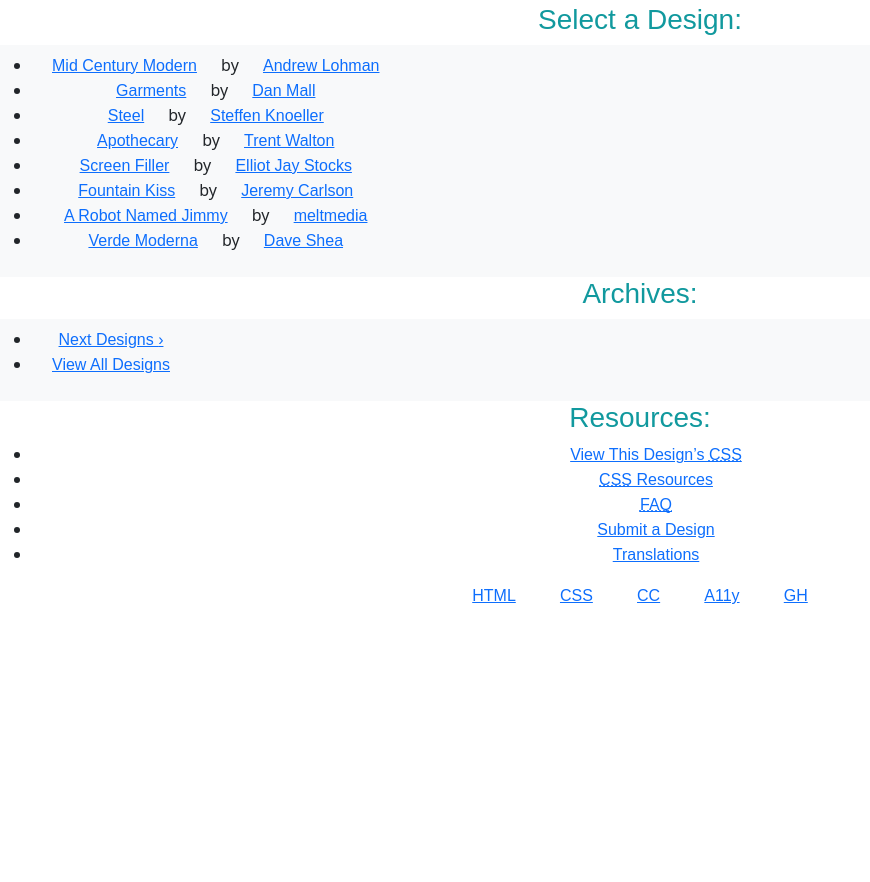
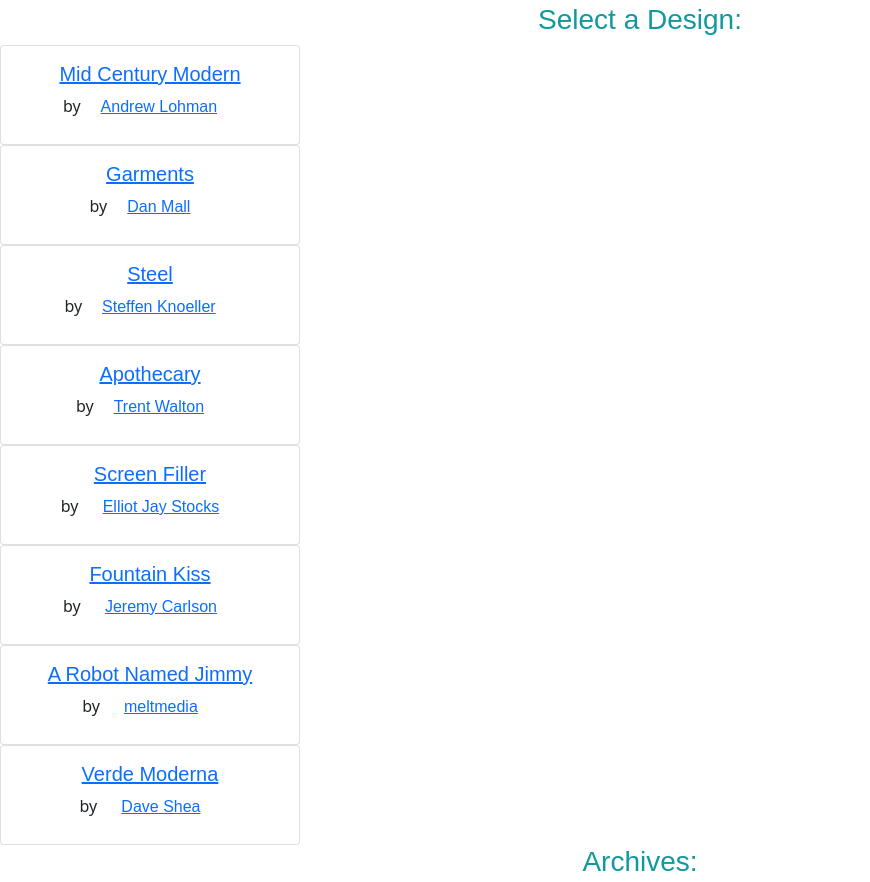
Before and after one commit to brennerhaverlock/CSSZenGardenWFramework, a plain HTML site: page index.html in a window 1280 px wide. Shown: the part 2827-3709 px from the top of the page, without its empty margins (0-870 px from the left). Before the commit the page ends 3435 px from the top, so only its background shows below. Drawn offline with nearby package versions, Linux system fonts and the light colour scheme.

Commit message:
updated design
Select a Design was updated to cards instead of a nav

```diff
--- a/index.html
+++ b/index.html
@@ -97,26 +97,85 @@
 			<div class="design-selection" id="design-selection">
 				<h3 class="select">Select a Design:</h3>
 
-                <nav class="navbar navbar-light bg-light">
-                    <ul>
-                        <li>
-                            <a href="/221/" class="design-name">Mid Century Modern</a> by						<a href="http://andrewlohman.com/" class="designer-name">Andrew Lohman</a>
-                        </li>					<li>
-                            <a href="/220/" class="design-name">Garments</a> by						<a href="http://danielmall.com/" class="designer-name">Dan Mall</a>
-                        </li>					<li>
-                            <a href="/219/" class="design-name">Steel</a> by						<a href="http://steffen-knoeller.de" class="designer-name">Steffen Knoeller</a>
-                        </li>					<li>
-                            <a href="/218/" class="design-name">Apothecary</a> by						<a href="http://trentwalton.com" class="designer-name">Trent Walton</a>
-                        </li>					<li>
-                            <a href="/217/" class="design-name">Screen Filler</a> by						<a href="http://elliotjaystocks.com/" class="designer-name">Elliot Jay Stocks</a>
-                        </li>					<li>
-                            <a href="/216/" class="design-name">Fountain Kiss</a> by						<a href="http://jeremycarlson.com" class="designer-name">Jeremy Carlson</a>
-                        </li>					<li>
-                            <a href="/215/" class="design-name">A Robot Named Jimmy</a> by						<a href="http://meltmedia.com/" class="designer-name">meltmedia</a>
-                        </li>					<li>
-                            <a href="/214/" class="design-name">Verde Moderna</a> by						<a href="http://www.mezzoblue.com/" class="designer-name">Dave Shea</a>
-                        </li>					</ul>
-                  </nav>
+                  <div class="card-columns">
+                    <div class="card">
+                      <div class="card-body">
+
+                        <h5 class="card-title"><a href="/221/" class="design-name">Mid Century Modern</a></h5>
+                        by<a href="http://andrewlohman.com/" class="designer-name">Andrew Lohman</a>
+                        <!-- <p class="card-text">This is a longer card with supporting text below as a natural lead-in to additional content. This content is a little bit longer.</p> -->
+                      </div>
+
+                    </div>
+
+                    <div class="card">
+                        <div class="card-body">
+
+                          <h5 class="card-title"><a href="/220/" class="design-name">Garments</a></h5>
+                          by<a href="http://danielmall.com/" class="designer-name">Dan Mall</a>
+                          <!-- <p class="card-text">This is a longer card with supporting text below as a natural lead-in to additional content. This content is a little bit longer.</p> -->
+                        </div>
+
+                      </div>
+
+                      <div class="card">
+                        <div class="card-body">
+
+                          <h5 class="card-title"><a href="/219/" class="design-name">Steel</a></h5>
+                          by<a href="http://steffen-knoeller.de" class="designer-name">Steffen Knoeller</a>
+                          <!-- <p class="card-text">This is a longer card with supporting text below as a natural lead-in to additional content. This content is a little bit longer.</p> -->
+                        </div>
+
+                      </div>
+
+                      <div class="card">
+                        <div class="card-body">
+
+                          <h5 class="card-title"><a href="/218/" class="design-name">Apothecary</a></h5>
+                          by<a href="http://trentwalton.com" class="designer-name">Trent Walton</a>
+                          <!-- <p class="card-text">This is a longer card with supporting text below as a natural lead-in to additional content. This content is a little bit longer.</p> -->
+                        </div>
+
+                      </div>
+
+                      <div class="card">
+                        <div class="card-body">
+
+                          <h5 class="card-title"><a href="/217/" class="design-name">Screen Filler</a></h5>
+                          by						<a href="http://elliotjaystocks.com/" class="designer-name">Elliot Jay Stocks</a>
+                          <!-- <p class="card-text">This is a longer card with supporting text below as a natural lead-in to additional content. This content is a little bit longer.</p> -->
+                        </div>
+
+                      </div>
+                      <div class="card">
+                        <div class="card-body">
+
+                          <h5 class="card-title"><a href="/216/" class="design-name">Fountain Kiss</a></h5>
+                          by						<a href="http://jeremycarlson.com" class="designer-name">Jeremy Carlson</a>
+                          <!-- <p class="card-text">This is a longer card with supporting text below as a natural lead-in to additional content. This content is a little bit longer.</p> -->
+                        </div>
+
+                      </div>
+
+                      <div class="card">
+                        <div class="card-body">
+
+                          <h5 class="card-title"><a href="/215/" class="design-name">A Robot Named Jimmy</a> </h5>
+                          by						<a href="http://meltmedia.com/" class="designer-name">meltmedia</a>
+                          <!-- <p class="card-text">This is a longer card with supporting text below as a natural lead-in to additional content. This content is a little bit longer.</p> -->
+                        </div>
+                      </div>
+
+                      <div class="card">
+                        <div class="card-body">
+
+                          <h5 class="card-title"><a href="/214/" class="design-name">Verde Moderna</a></h5>
+                          by						<a href="http://www.mezzoblue.com/" class="designer-name">Dave Shea</a>
+                          <!-- <p class="card-text">This is a longer card with supporting text below as a natural lead-in to additional content. This content is a little bit longer.</p> -->
+                        </div>
+                        <!-- <a href="/214/" class="design-name">Verde Moderna</a> by						<a href="http://www.mezzoblue.com/" class="designer-name">Dave Shea</a> -->
+                      </div>
+                  </div>
 			</div>
 
 			<div class="design-archives" id="design-archives">
@@ -134,7 +193,10 @@
 						</li>
 					</ul>
 				</nav>
-			</div>
+            </div>
+
+
+
 
 			<div class="zen-resources" id="zen-resources">
 				<h3 class="resources">Resources:</h3>
@@ -162,6 +224,8 @@
 				</ul>
 			</div>
         </div>
+
+
 
         <footer>
 			<a href="http://validator.w3.org/check/referer" title="Check the validity of this site&#8217;s HTML" class="zen-validate-html">HTML</a>
--- a/styles.css
+++ b/styles.css
@@ -45,6 +45,11 @@ body {
 
   a:hover {
     color: #eaf6f6;
+  }
+
+  .card {
+      width: 300px;
+      height: 100px;
   }
 
   .top-container {
```
